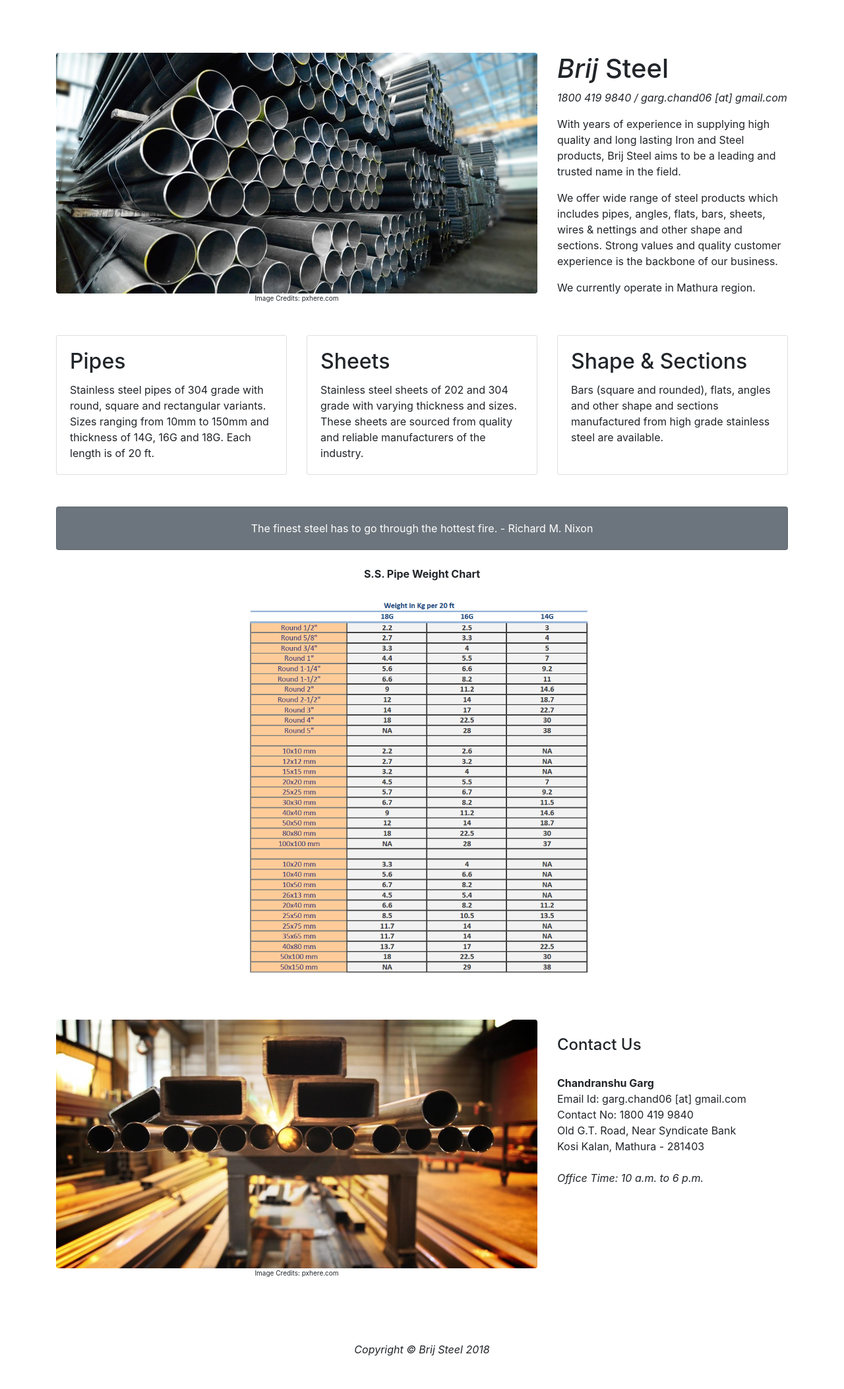
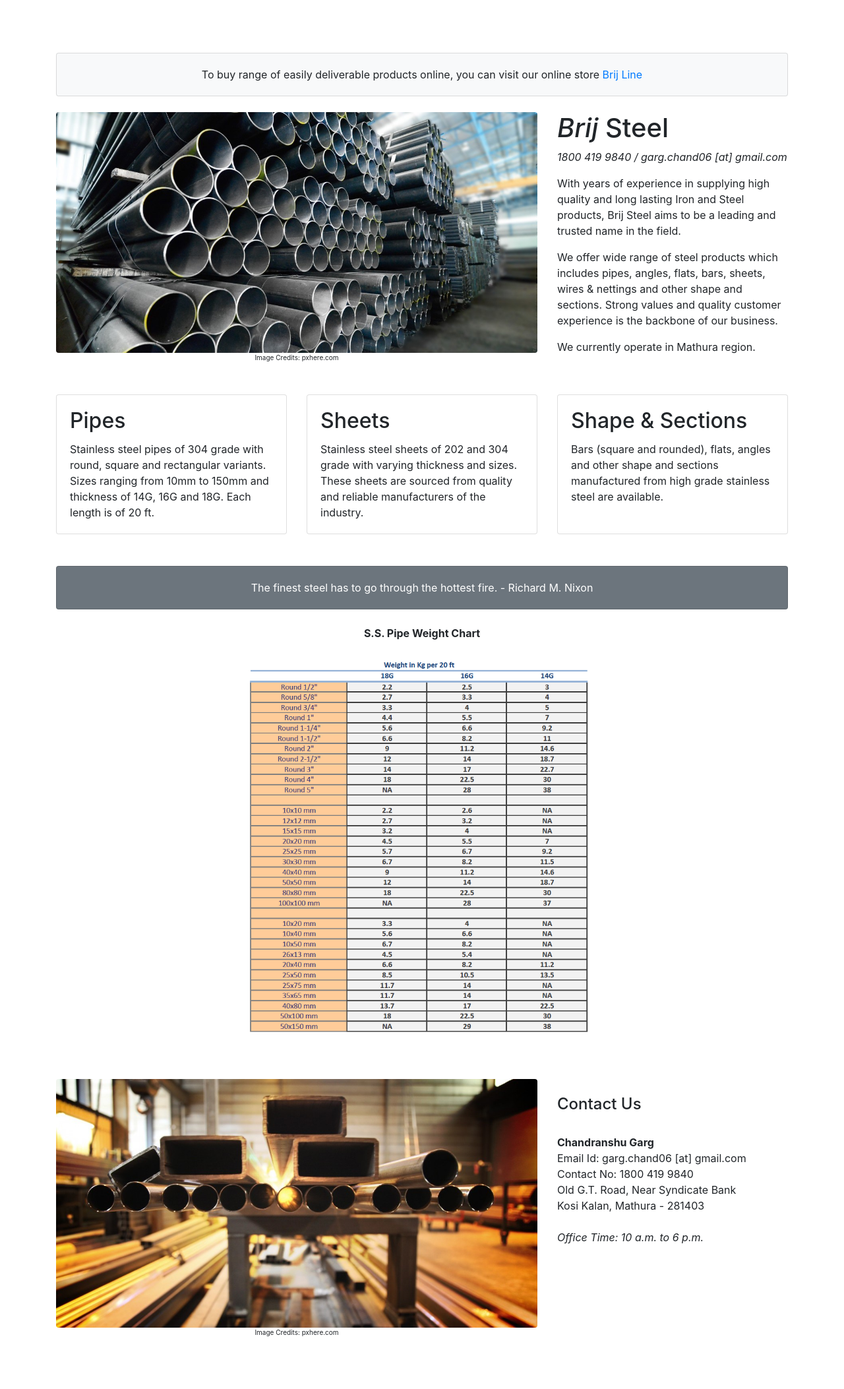
Before and after one commit to chandranshugarg/brijsteel, a plain HTML site: page index.html in a window 1280 px wide. Shown: the whole page at 66% size. After the commit the page ends 2076 px from the top, so only its background shows below. Drawn offline with Linux system fonts and the light colour scheme; a script that the page names is missing.

Commit message:
brij line link added

```diff
--- a/index.html
+++ b/index.html
@@ -21,6 +21,12 @@
 
     <!-- Page Content -->
     <div class="container">
+
+	<div class="card bg-light my-4 text-center">
+        <div class="card-body">
+          <p class="m-0">To buy range of easily deliverable products online, you can visit our online store <a href="https://brijline.com">Brij Line</a></p>
+        </div>
+      </div>
 
       <!-- Heading Row -->
       <div class="row my-4">
@@ -104,7 +110,7 @@
 		  <br/>
 		  <p><strong>Chandranshu Garg</strong><br/>Email Id: garg.chand06 [at] gmail.com<br/>Contact No: 1800 419 9840<br/>
 			Old G.T. Road, Near Syndicate Bank<br/>Kosi Kalan, Mathura - 281403<br/><br/>
-			<i>Office Time: 10 a.m. to 6 p.m.
+			<i>Office Time: 10 a.m. to 6 p.m.</i>
 		  </p>
         </div>
         <!-- /.col-md-4 -->
@@ -115,20 +121,6 @@
     </div>
     <!-- /.container -->
 
-    <!-- Footer -->
-	<!--
-    <footer class="py-5 bg-dark">
-      <div class="container">
-        <p class="m-0 text-center text-white">Copyright &copy; Brij Steel 2018</p>
-      </div>
-    </footer>
-	-->
-
-	<footer class="py-5">
-      <div class="container">
-        <p class="m-0 text-center">Copyright &copy; Brij Steel 2018</p>
-      </div>
-    </footer>
 
     <!-- Bootstrap core JavaScript -->
     <script src="vendor/jquery/jquery.min.js"></script>
```
